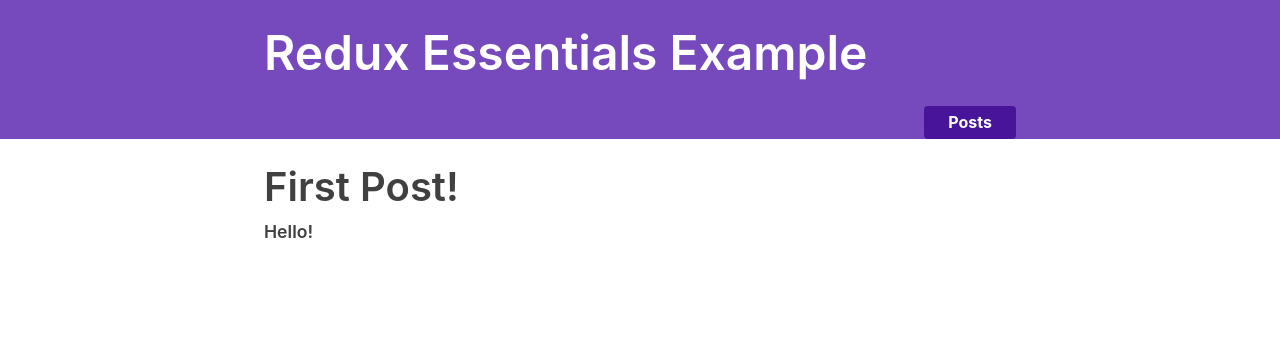
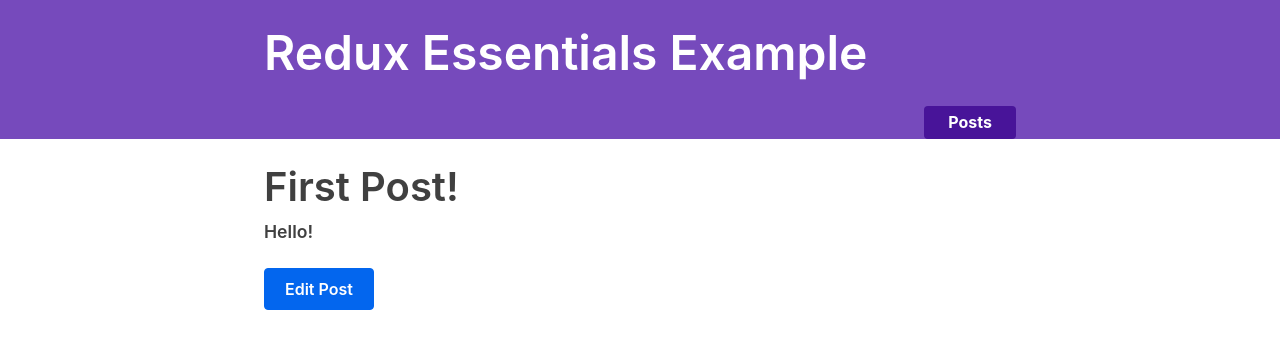
Before and after one commit to 8mamo10/relux, a React (Create React App) app in the folder redux-essentials-example-app/: page /posts/1 in a window 1280 px wide. Shown: the top 348 px of the page. Built offline with nearby package versions, Linux system fonts and the light colour scheme; what miragejs, txtgen would draw is missing.

Commit message:
Show link to EditPost

```diff
--- a/redux-essentials-example-app/src/features/posts/SinglePostPage.js
+++ b/redux-essentials-example-app/src/features/posts/SinglePostPage.js
@@ -1,5 +1,7 @@
 import React from 'react'
 import { useSelector } from 'react-redux'
+
+import { Link } from 'react-router-dom'
 
 export const SinglePostPage = ({ match }) => {
   const { postId } = match.params
@@ -17,9 +19,10 @@
       <article className="post">
         <h2>
           {post.title}
-          <p className="post-content">
-            {post.content}
-          </p>
+          <p className="post-content">{post.content}</p>
+          <Link to={`/editPost/${post.id}`} className="button">
+            Edit Post
+          </Link>
         </h2>
       </article>
     </section>
```
